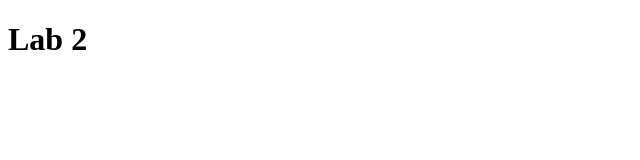
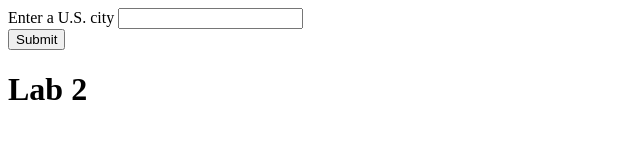
Before and after one commit to BYUCS260/weather-app-Jarmanation, a plain HTML site: page index.html in a window 1280 px wide. Shown: the whole page, without its empty margins (0-640 px from the left). Drawn offline with nearby package versions, Linux system fonts and the light colour scheme.

Commit message:
Update index.html

```diff
--- a/index.html
+++ b/index.html
@@ -8,7 +8,13 @@
 </head>
 
 <body>
-
+<form>
+  <label>Enter a U.S. city</label>
+  <input id="weatherInput" type="text"></input><br/>
+  <input id="weatherSubmit" type="submit" value="Submit"></input>
+</form>
+<div id="weatherResults">
+</div>
   <h1>Lab 2</h1>
 
   <script src="https://cdnjs.cloudflare.com/ajax/libs/moment.js/2.24.0/moment.min.js" integrity="sha256-4iQZ6BVL4qNKlQ27TExEhBN1HFPvAvAMbFavKKosSWQ=" crossorigin="anonymous"></script>
```
